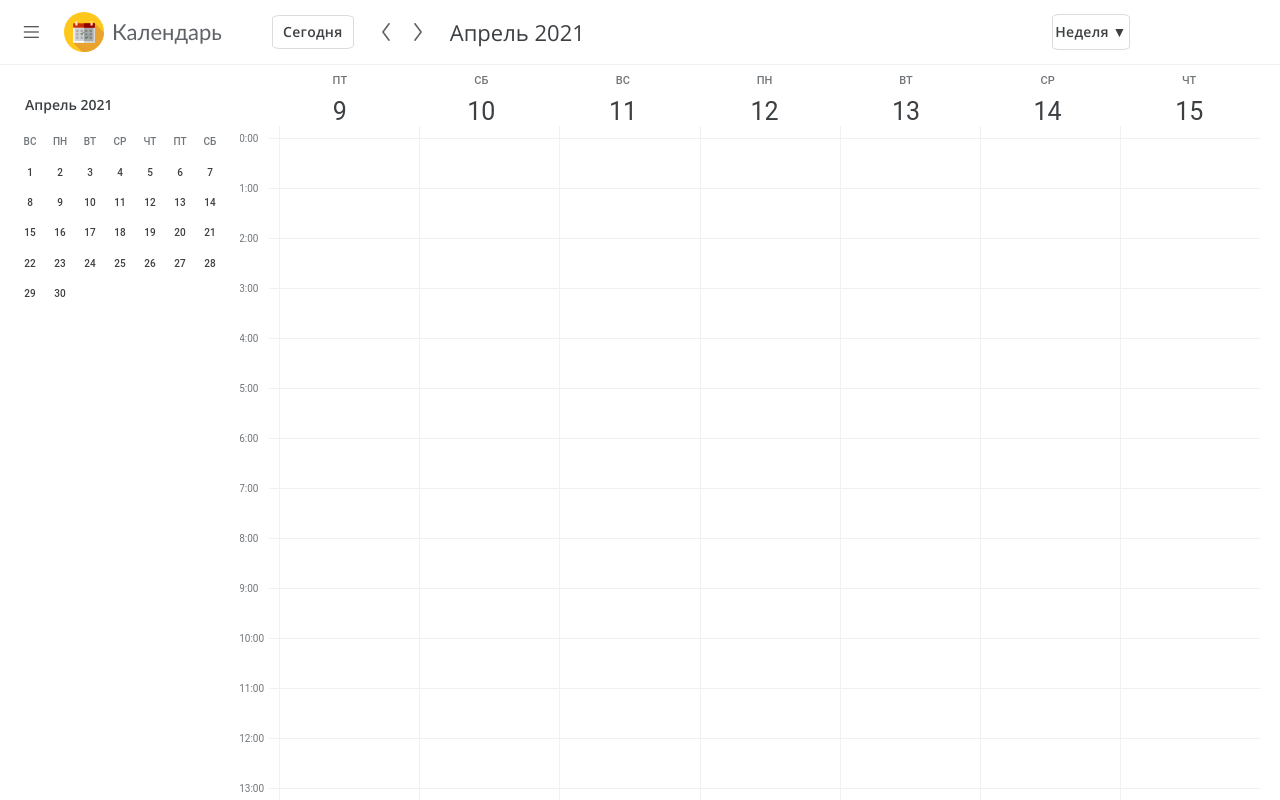
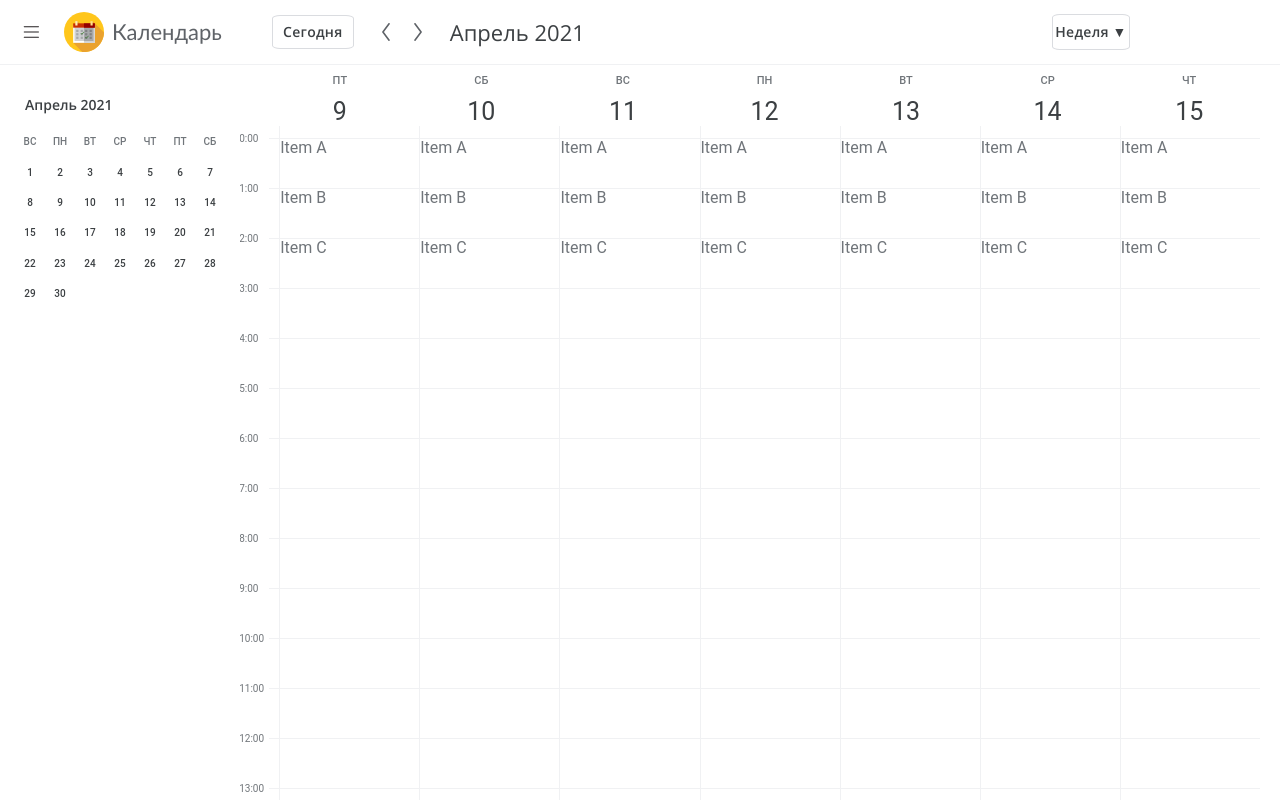
Before and after one commit to Alucardik/calendar-simple, a Vue app: page / in a window 1280 px wide. Built offline with nearby package versions, Linux system fonts and the light colour scheme.

Commit message:
feat: start configuring drag'n'drop

```diff
--- a/src/App.vue
+++ b/src/App.vue
@@ -25,6 +25,7 @@ export default {
     // const demoInstance = "https://psyc-calendar.herokuapp.com/";
     // const pubKey = "pope8Qy8qfYyppnHRMgLMpQ8MuEUKDGeyhfGCj";
     //______________________________________________________________
+
 
     // const pizzly = new Pizzly({
     //   host: "https://psyc-calendar.herokuapp.com/",
--- a/src/components/AdvancedCalendarView.vue
+++ b/src/components/AdvancedCalendarView.vue
@@ -15,13 +15,23 @@
       <!-- fictional cell for alignment -->
       <div></div>
       <div class="date-cell__border-gap" v-for="_ in period.days" :key="`border-day${_}`"></div>
-      <div style=" min-height: 100%; width: 100%; display: flex; flex-direction: column">
-        <div class="date-cell__border-gap date-cell__border-gap_type_vertical" v-for="_ in 24" :key="_">
+      <div style="min-height: 100%; width: 100%; display: flex; flex-direction: column">
+        <div class="date-cell__border-gap date-cell__border-gap_type_vertical" v-for="_ in 24" :key="`timeline-cell${_}`">
           <span style="position: relative; right: 30px; bottom: 6px;">{{ _ - 1 }}:00</span>
         </div>
       </div>
-      <div class="date-cell__contents" v-for="_ in period.days" :key="_">
-        <div class="date-cell__table-cell" v-for="_ in 24" :key="_"></div>
+      <div class="date-cell__contents" v-for="_ in period.days" :key="`column${_}`">
+        <div class="date-cell__table-cell" v-for="_ in 2" :key="_" v-on:drop="onDrop($event, 1)">
+          <div draggable="true" v-on:dragstart="onStartDrag($event, listOne[_ - 1])">
+            {{ listOne[_ - 1].title }}
+          </div>
+        </div>
+        <div class="date-cell__table-cell" v-for="_ in 1" :key="_" v-on:drop="onDrop($event, 1)">
+          <div draggable="true" v-on:dragstart="onStartDrag($event, listTwo[_ - 1])">
+            {{ listTwo[_ - 1].title }}
+          </div>
+        </div>
+        <div class="date-cell__table-cell" v-for="_ in 21" :key="_" v-on:drop="onDrop($event, 2)"></div>
       </div>
     </div>
   </div>
@@ -42,6 +52,22 @@ export default {
 
   data: function() {
     return {
+      draGnDropItems:  [
+        {
+          id: "it0",
+          title: 'Item A',
+          list: 1
+        },
+        {
+          id: "it1",
+          title: 'Item B',
+          list: 1
+        },
+        {
+          id: "it2",
+          title: 'Item C',
+          list: 2
+        }]
     }
   },
 
@@ -58,11 +84,33 @@ export default {
         "justify-content": this.period.days === 1 ? "flex-start" : "space-around",
         "padding-left": this.period.days === 1 ? "40px" : "0"
       }
+    },
+
+    listOne () {
+      // console.log("List 1", this.draGnDropItems.filter(item => item.list === 1));
+      return this.draGnDropItems.filter(item => item.list === 1);
+    },
+
+    listTwo () {
+      // console.log("List 2", this.draGnDropItems.filter(item => item.list === 2));
+      return this.draGnDropItems.filter(item => item.list === 2);
     }
   },
 
   // статические функции
   methods: {
+    onStartDrag: (evt, item) => {
+      console.log("Drag evt:", evt);
+      evt.dataTransfer.dropEffect = 'move';
+      evt.dataTransfer.effectAllowed = 'move';
+      evt.dataTransfer.setData('itemID', item.id);
+    },
+
+    onDrop (evt, list) {
+      const itemID = evt.dataTransfer.getData('itemID');
+      const item = this.items.find(item => item.id === itemID);
+      item.list = list;
+    },
   },
 
   props: {
```
Also changed, not shown: src/test.csv (deleted).
